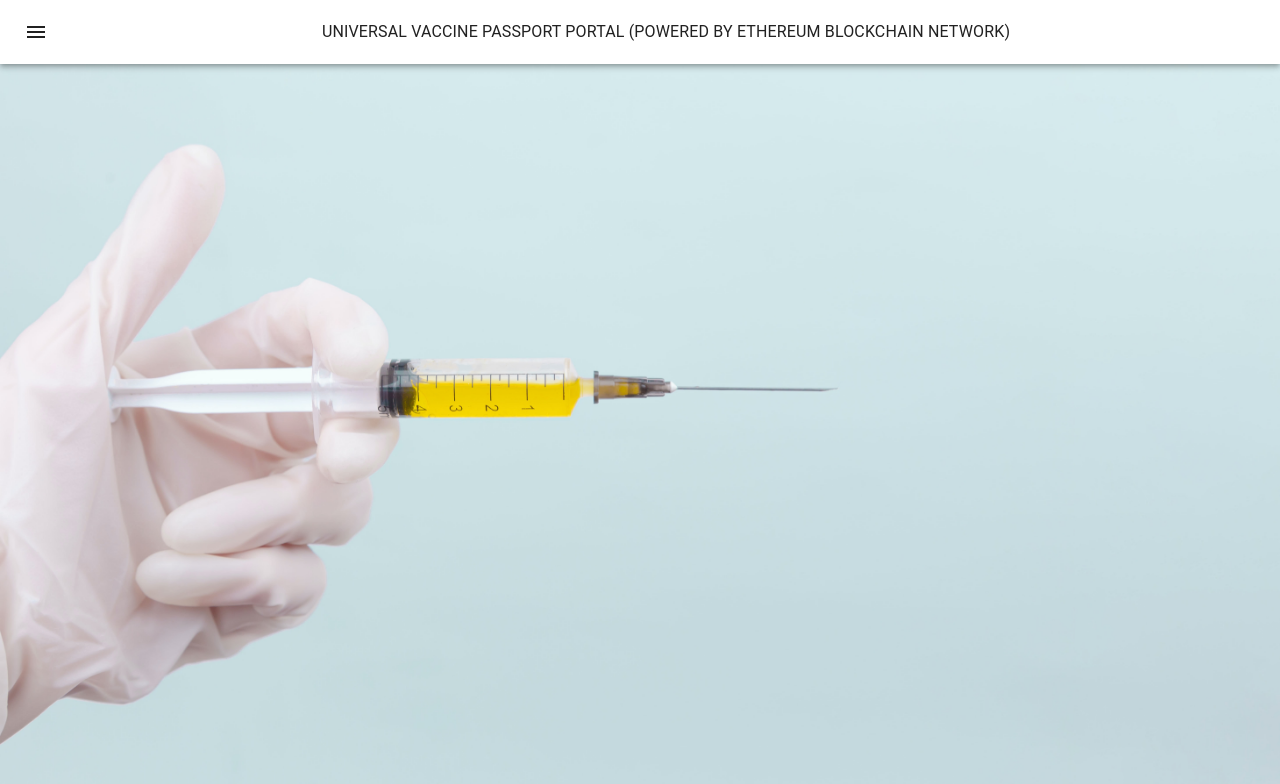
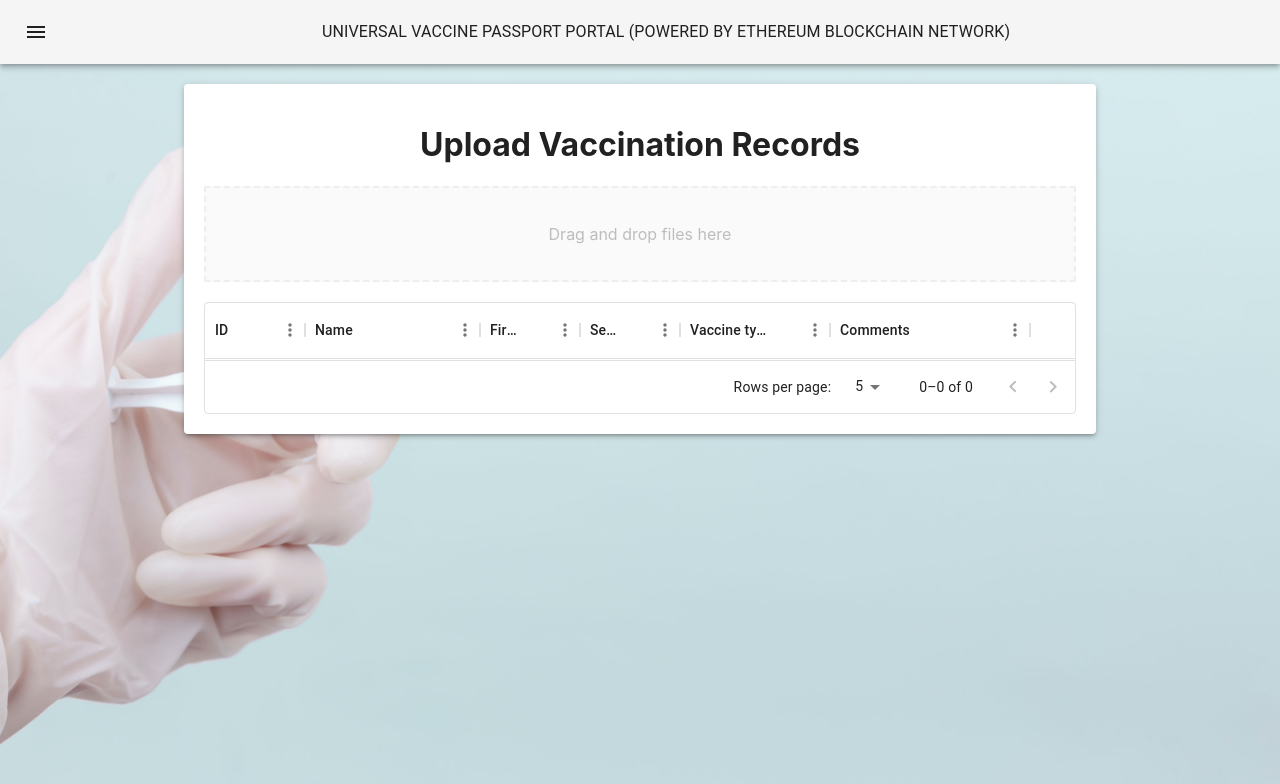
Before and after one commit to shubhadapaithankar/Universal-Vaccination-Passport-Using-Blockchain, a React (Create React App) app in the folder frontend/: page /uploadCSV in a window 1280 px wide. Shown: the top 784 px of the page. Built offline with nearby package versions, Linux system fonts and the light colour scheme.

Commit message:
upload csv page: file dropzone and data grid for showing records

```diff
--- a/frontend/package.json
+++ b/frontend/package.json
@@ -3,15 +3,21 @@
   "version": "0.1.0",
   "private": true,
   "dependencies": {
+    "@emotion/react": "^11.11.1",
+    "@emotion/styled": "^11.11.0",
     "@material-ui/core": "^4.12.0",
     "@material-ui/icons": "^4.11.2",
+    "@mui/material": "^5.14.13",
+    "@mui/x-data-grid": "^6.16.2",
     "@testing-library/jest-dom": "^5.14.1",
     "@testing-library/react": "^11.2.7",
     "@testing-library/user-event": "^12.8.3",
+    "papaparse": "^5.4.1",
     "qrcode": "^1.5.0",
     "qrcode.react": "^3.0.1",
     "react": "^17.0.2",
     "react-dom": "^17.0.2",
+    "react-dropzone": "^14.2.3",
     "react-router-dom": "^6.16.0",
     "react-scripts": "4.0.3",
     "web-vitals": "^1.1.2"
--- a/frontend/src/App.js
+++ b/frontend/src/App.js
@@ -1,6 +1,7 @@
 import "./App.css";
 import Appbar from "./components/Appbar";
 import HospitalLogin from "./components/HospitalLogin";
+import UploadCSV from "./components/UploadCSV";
 import Vaccination from "./components/Vaccination";
 import backimage from "./images/back.jpg";
 import { BrowserRouter as Router, Routes, Route } from "react-router-dom";
@@ -8,7 +9,7 @@ import { BrowserRouter as Router, Routes, Route } from "react-router-dom";
 function App() {
   return (
     <div
-      class="bg_image"
+      className="bg_image"
       style={{
         backgroundImage: "url(" + backimage + ")",
         backgroundSize: "cover",
@@ -24,6 +25,7 @@ function App() {
         <Routes>
           <Route path="/" element={<Vaccination />} />
           <Route path="/hospitalLogin" element={<HospitalLogin />} />
+          <Route path="/uploadCSV" element={<UploadCSV />} />
         </Routes>
       </Router>
     </div>
--- a/frontend/src/components/Appbar.js
+++ b/frontend/src/components/Appbar.js
@@ -24,7 +24,7 @@ export default function Appbar() {
 
   return (
     <div className={classes.root}>
-      <AppBar position="static" color="#f5f5f5">
+      <AppBar position="static" color="default">
         <Toolbar>
           <IconButton
             edge="start"
--- /dev/null
+++ b/frontend/src/components/UploadCSV.js
@@ -0,0 +1,102 @@
+import { Box, Container, Paper } from "@material-ui/core";
+import React, { useMemo, useCallback, useState } from "react";
+import { useDropzone } from "react-dropzone";
+import { DataGrid } from "@mui/x-data-grid";
+import Papa from "papaparse";
+
+const columns = [
+  { field: "id", headerName: "ID" },
+  { field: "name", headerName: "Name", width: 175 },
+  { field: "dateOfFirstDose", headerName: "First dose" },
+  { field: "dateOfSecondDose", headerName: "Second dose" },
+  { field: "typeOfVaccine", headerName: "Vaccine type", width: 150 },
+  { field: "comments", headerName: "Comments", width: 200 },
+];
+
+const baseStyle = {
+  flex: 1,
+  display: "flex",
+  flexDirection: "column",
+  alignItems: "center",
+  padding: "20px",
+  borderWidth: 2,
+  borderRadius: 2,
+  borderColor: "#eeeeee",
+  borderStyle: "dashed",
+  backgroundColor: "#fafafa",
+  color: "#bdbdbd",
+  outline: "none",
+  transition: "border .24s ease-in-out",
+  marginBottom: "20px",
+};
+
+const focusedStyle = {
+  borderColor: "#2196f3",
+};
+
+const acceptStyle = {
+  borderColor: "#00e676",
+};
+
+const rejectStyle = {
+  borderColor: "#ff1744",
+};
+
+const UploadCSV = () => {
+  const onDrop = useCallback((files) => {
+    Papa.parse(files[0], {
+      header: true,
+      complete: (result) => {
+        setRecords(result.data);
+      },
+    });
+  }, []);
+
+  const { getRootProps, getInputProps, isFocused, isDragAccept, isDragReject } =
+    useDropzone({ accept: { "text/csv": [".csv"] }, onDrop });
+
+  const style = useMemo(
+    () => ({
+      ...baseStyle,
+      ...(isFocused ? focusedStyle : {}),
+      ...(isDragAccept ? acceptStyle : {}),
+      ...(isDragReject ? rejectStyle : {}),
+    }),
+    [isFocused, isDragAccept, isDragReject]
+  );
+
+  const [records, setRecords] = useState([]);
+
+  return (
+    <Container maxWidth="md">
+      <Paper elevation={3} style={{ padding: "20px", margin: "20px auto" }}>
+        <h1>Upload Vaccination Records</h1>
+
+        <div {...getRootProps({ style })}>
+          <input {...getInputProps()} />
+          <p>Drag and drop files here</p>
+        </div>
+
+        <Box>
+          <DataGrid
+            rows={records}
+            columns={columns}
+            initialState={{
+              pagination: {
+                paginationModel: { page: 0, pageSize: 5 },
+              },
+            }}
+            pageSizeOptions={[5, 10]}
+            slots={{
+              noRowsOverlay: () => {
+                return <div></div>;
+              },
+            }}
+          />
+        </Box>
+      </Paper>
+    </Container>
+  );
+};
+
+export default UploadCSV;
```
Also changed, not shown: 1 other file (tests, documents, lock files or other folders).
